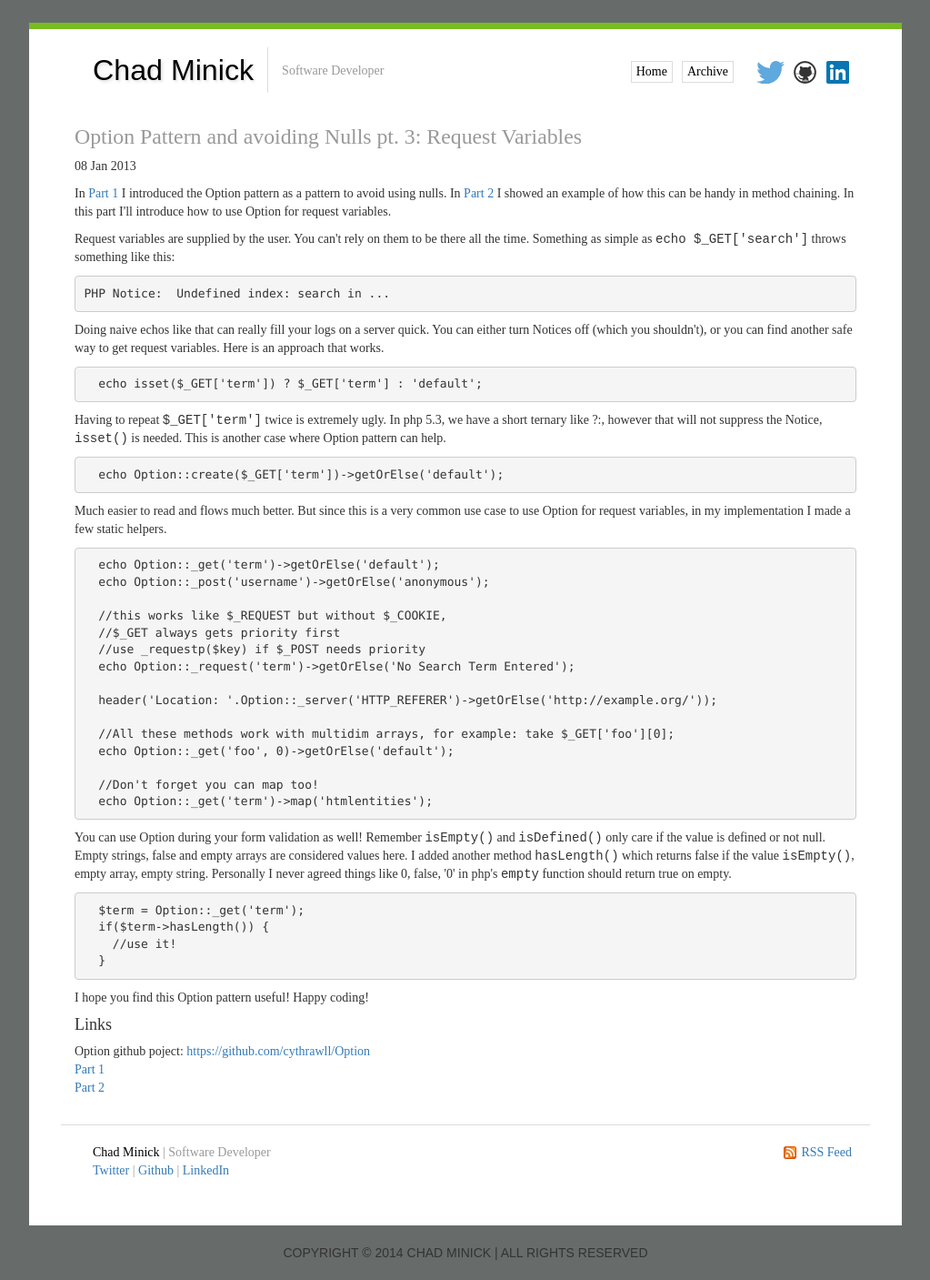
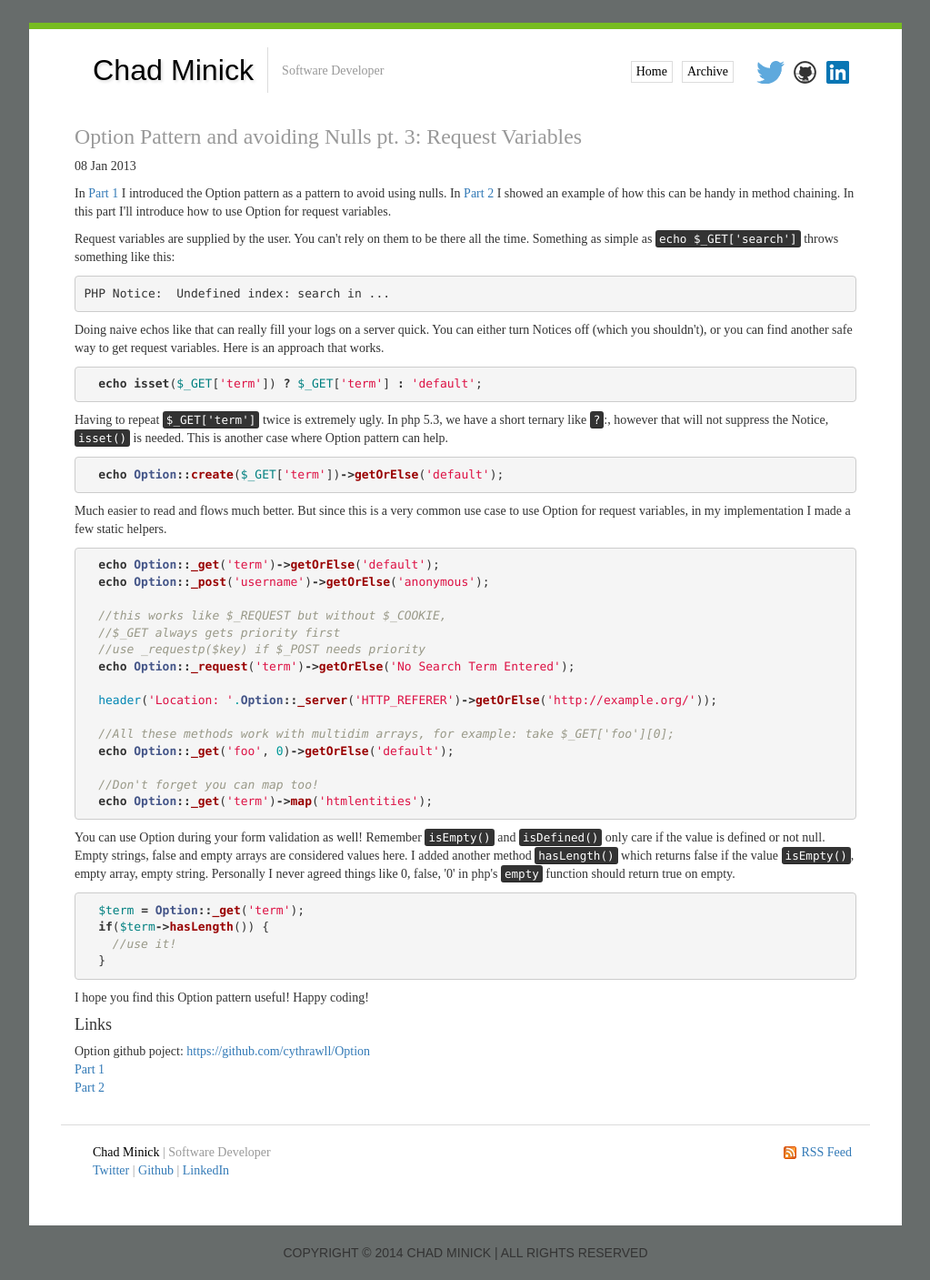
Before and after one commit to cythrawll/chadminick.com, a Jekyll site: the page built from _posts/2013-01-07-option-pattern-and-avoiding-nulls-pt-3-request-variables.markdown, in a window 1280 px wide. Shown: the whole page at 91% size, without its empty margins (128-1151 px from the left). Built offline with Jekyll 4.4.1, drawn with Linux system fonts in a browser that asks for light colours; nearby versions of some CDN libraries; some web fonts are replaced; Markdown is read by kramdown in place of the engine named in the settings.

Commit message:
fixing first post test.

```diff
--- a/_layouts/default.html
+++ b/_layouts/default.html
@@ -1,7 +1,7 @@
 <!DOCTYPE html>
 <html>
 <head>
-    <meta charset="utf8">
+    <meta charset="utf-8">
     <title>{{page.title}} &mdash; Chad Minick | Software Developer</title>
     <meta name="viewport" content="width=device-width, initial-scale=1.0">
     <link rel="icon" type="image/png" href="/icon.png">
--- a/_posts/2013-01-07-option-pattern-and-avoiding-nulls-pt-3-request-variables.markdown
+++ b/_posts/2013-01-07-option-pattern-and-avoiding-nulls-pt-3-request-variables.markdown
@@ -40,21 +43,27 @@ comments:
   date_gmt: '2013-07-11 18:58:24 -0400'
   content: try catch
 ---
-<p>In <a href="http://codeangel.org/articles/option-pattern-and-avoiding-nulls-pt-1-introduction.html">Part 1</a> I introduced the Option pattern as a pattern to avoid using nulls.  In <a href="http://codeangel.org/articles/option-pattern-and-avoiding-nulls-pt-2-method-chaining.html">Part 2</a> I showed an example of how this can be handy in method chaining. In this part I'll introduce how to use Option for request variables.</p>
-<p>Request variables are supplied by the user. You can't rely on them to be there all the time. Something as simple as <tt>echo $_GET['search']</tt> throws something like this:</p>
+<p>In <a href="/articles/option-pattern-and-avoiding-nulls-pt-1-introduction.html">Part 1</a> I introduced the Option pattern as a pattern to avoid using nulls.  In <a href="/articles/option-pattern-and-avoiding-nulls-pt-2-method-chaining.html">Part 2</a> I showed an example of how this can be handy in method chaining. In this part I'll introduce how to use Option for request variables.</p>
+
+<p>Request variables are supplied by the user. You can't rely on them to be there all the time. Something as simple as <kbd>echo $_GET['search']</kbd> throws something like this:</p>
 <pre>
 PHP Notice:  Undefined index: search in ...
 </pre>
 <p>Doing naive echos like that can really fill your logs on a server quick. You can either turn Notices off (which you shouldn't), or you can find another safe way to get request variables.  Here is an approach that works.</p>
-<pre lang="php">
+
+{% highlight php startinline %}
   echo isset($_GET['term']) ? $_GET['term'] : 'default';
-</pre>
-<p>Having to repeat <tt>$_GET['term']</tt> twice is extremely ugly. In php 5.3, we have a short ternary like ?:, however that will not suppress the Notice, <tt>isset()</tt> is needed.  This is another case where Option pattern can help.</p>
-<pre lang="php">
+{% endhighlight %}
+
+<p>Having to repeat <kbd>$_GET['term']</kbd> twice is extremely ugly. In php 5.3, we have a short ternary like <kbd>?</kbd>:, however that will not suppress the Notice, <kbd>isset()</kbd> is needed.  This is another case where Option pattern can help.</p>
+
+{% highlight php startinline %}
   echo Option::create($_GET['term'])->getOrElse('default');
-</pre>
+{% endhighlight %}
+
 <p>Much easier to read and flows much better.  But since this is a very common use case to use Option for request variables, in my implementation I made a few static helpers.</p>
-<pre lang="php">
+
+{% highlight php startinline %}
   echo Option::_get('term')->getOrElse('default');
   echo Option::_post('username')->getOrElse('anonymous');
 
@@ -70,16 +79,19 @@ PHP Notice:  Undefined index: search in ...
 
   //Don't forget you can map too!
   echo Option::_get('term')->map('htmlentities');
-</pre>
-<p>You can use Option during your form validation as well!  Remember <tt>isEmpty()</tt> and <tt>isDefined()</tt> only care if the value is defined or not null. Empty strings, false and empty arrays are considered values here.  I added another method <tt>hasLength()</tt> which returns false if the value <tt>isEmpty()</tt>, empty array, empty string.  Personally I never agreed things like 0, false, '0' in php's <tt>empty</tt> function should return true on empty.</p>
-<pre lang="php">
+{% endhighlight %}
+
+<p>You can use Option during your form validation as well!  Remember <kbd>isEmpty()</kbd> and <kbd>isDefined()</kbd> only care if the value is defined or not null. Empty strings, false and empty arrays are considered values here.  I added another method <kbd>hasLength()</kbd> which returns false if the value <kbd>isEmpty()</kbd>, empty array, empty string.  Personally I never agreed things like 0, false, '0' in php's <kbd>empty</kbd> function should return true on empty.</p>
+
+{% highlight php startinline %}
   $term = Option::_get('term');
   if($term->hasLength()) {
     //use it!
   }
-</pre>
+{% endhighlight %}
+
 <p>I hope you find this Option pattern useful! Happy coding!</p>
 <h4>Links</h4>
 <p>Option github poject: <a href="https://github.com/cythrawll/Option" target="_blank">https://github.com/cythrawll/Option</a><br />
-<a href="http://codeangel.org/articles/option-pattern-and-avoiding-nulls-pt-1-introduction.html">Part 1</a><br />
-<a href="http://codeangel.org/articles/option-pattern-and-avoiding-nulls-pt-2-method-chaining.html">Part 2</a></p>
+<a href="/articles/option-pattern-and-avoiding-nulls-pt-1-introduction.html">Part 1</a><br />
+<a href="/articles/option-pattern-and-avoiding-nulls-pt-2-method-chaining.html">Part 2</a></p>
--- a/assets/css/main.css
+++ b/assets/css/main.css
@@ -199,3 +199,6 @@ a:focus {
   padding: 0 0 0 19px;
   background: url("/assets/images/feed-icon-14x14.png") no-repeat 0 50%;
 }
+kbd {
+  white-space: nowrap;
+}
--- a/assets/css/main.less
+++ b/assets/css/main.less
@@ -219,3 +219,7 @@ a:hover, a:focus {
   padding: 0 0 0 19px;
   background: url("/assets/images/feed-icon-14x14.png") no-repeat 0 50%;
 }
+
+kbd {
+  white-space: nowrap;
+}
```
Also changed, not shown: other parts of _posts/2013-01-07-option-pattern-and-avoiding-nulls-pt-3-request-variables.markdown (+4 -1 lines).
